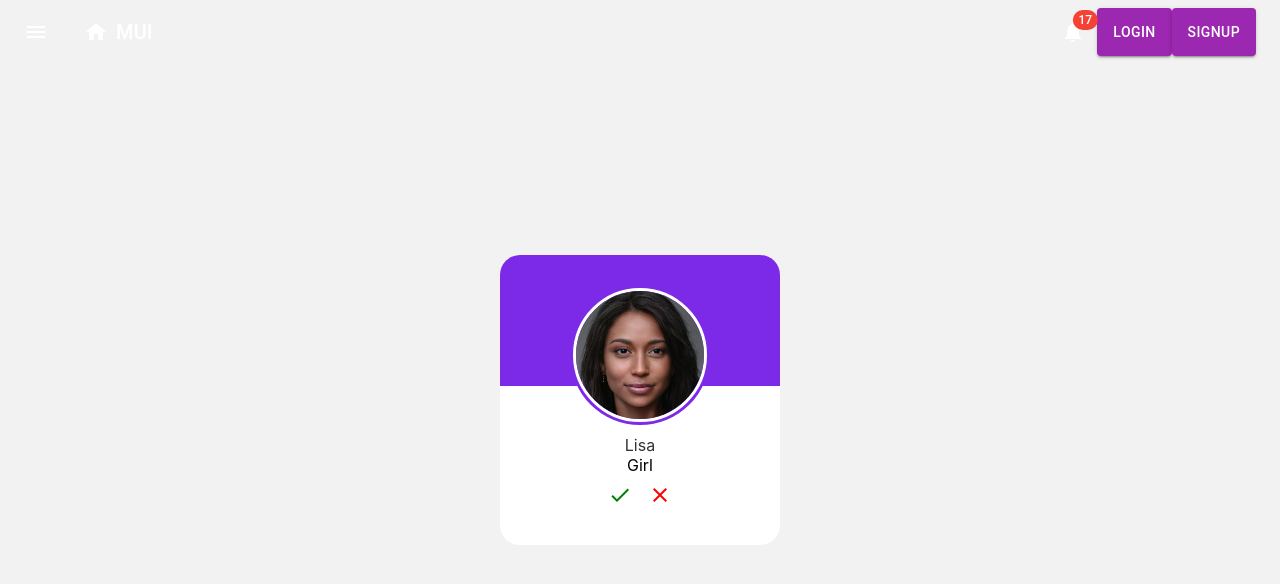
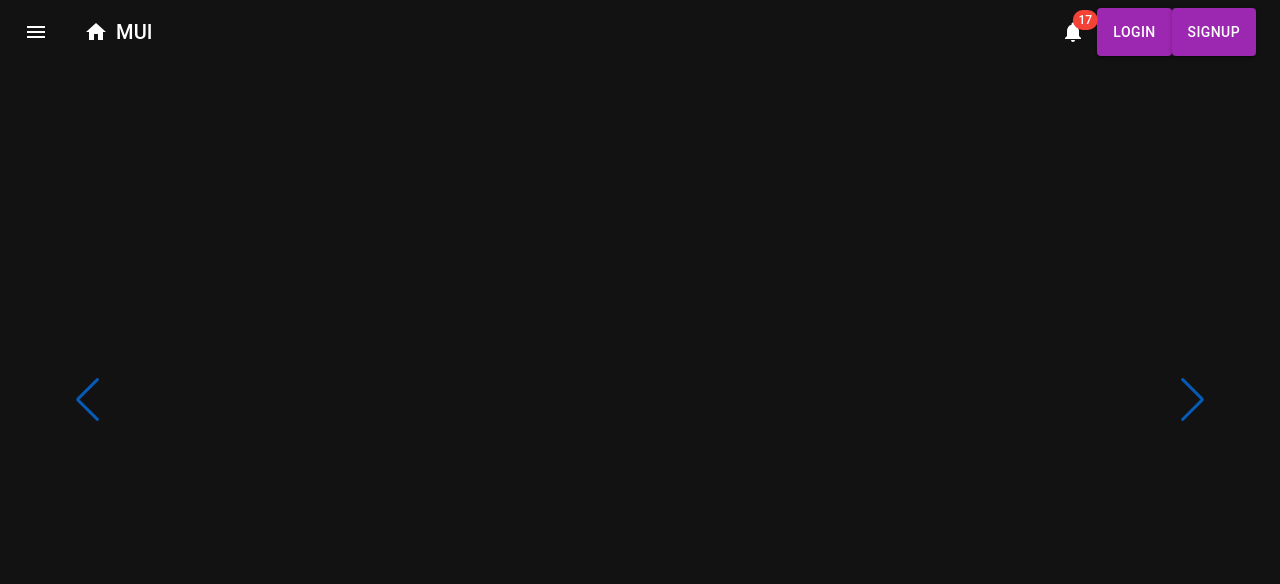
Before and after one commit to japnit01/FMS_Frontend, a React (Create React App) app in the folder fest_management_system/: page /c/fest/1/solo/1 in a window 1280 px wide. Shown: the top 584 px of the page. Built offline with nearby package versions, Linux system fonts and the light colour scheme.

Commit message:
card voting

```diff
--- a/fest_management_system/package.json
+++ b/fest_management_system/package.json
@@ -18,6 +18,7 @@
     "react-router-dom": "^6.2.2",
     "react-scripts": "5.0.0",
     "react-select": "^5.2.2",
+    "swiper": "^8.1.4",
     "web-vitals": "^2.1.4"
   },
   "proxy": "http://localhost:5000",
--- a/fest_management_system/src/Components/Solo.js
+++ b/fest_management_system/src/Components/Solo.js
@@ -20,10 +20,11 @@ import "../css/Voting.css";
 import CardHeader from '@mui/material/CardHeader';
 import Collapse from '@mui/material/Collapse';
 import { red } from '@mui/material/colors';
-import FavoriteIcon from '@mui/icons-material/Favorite';
-import ShareIcon from '@mui/icons-material/Share';
-import ExpandMoreIcon from '@mui/icons-material/ExpandMore';
-import MoreVertIcon from '@mui/icons-material/MoreVert';
+import { Swiper, SwiperSlide } from "swiper/react";
+import "swiper/css";
+import "swiper/css/pagination";
+import "swiper/css/navigation";
+import { Pagination, Navigation } from "swiper";
 
 const host = 'http://localhost:5000'
 
@@ -153,29 +154,37 @@ function Solo() {
   return (
     <>
       <div className="carouselcontainer">
-        <section>
-          <div className="content">
-            <div className="card">
-              <div class="card-content">
-                <div className="image">
-                  <img src="/profile/img1.jpg" alt="" />
-                </div>
+        <Swiper
+          slidesPerView={3}
+          spaceBetween={3}
+          slidesPerGroup={3}
+          loop={true}
+          loopFillGroupWithBlank={true}
+          pagination={{
+            clickable: true,
+          }}
+          navigation={true}
+          modules={[Pagination, Navigation]}
+          className="mySwiper"
+        >
+          {competitors.map((competitor) => (
+            <SwiperSlide key={competitor._id}>
+              <Card className="card">
+                <CardActionArea onClick={()=> handleVoting()}>
+                <CardContent class="card-content">
+                  <div className="image">
+                    <img src="/profile/img1.jpg" alt="" />
+                  </div>
 
-                <div className="name-profession">Lisa</div>
-                <div className="profession">Girl</div>
-                <div className="button">
-                    <IconButton aria-label="vote" sx={{color: 'green'}} id={'1'} onClick={handleSelected}>
-                      <CheckIcon/>
-                    </IconButton>
-                    <IconButton aria-label="clear" sx={{color: 'red'}} id={'2'} onClick={handleSelected}>
-                      <ClearIcon />
-                    </IconButton>
-                </div>
-              </div>
-            </div>
-            </div>
-        </section>
-        </div>
+                  <div className="name-profession">{competitor.name.toUpperCase()}</div>
+                  <div className="profession">{competitor.college}</div>
+                </CardContent>
+              </CardActionArea>
+            </Card>
+              </SwiperSlide>
+            ))}
+      </Swiper>
+    </div>
     </>
   )
 }
--- a/fest_management_system/src/css/Voting.css
+++ b/fest_management_system/src/css/Voting.css
@@ -3,7 +3,7 @@
     display: flex;
     align-items: center;
     justify-content: center;
-    background: #f2f2f2;
+    background: #121212;
 }
 
 *{
@@ -12,7 +12,7 @@
     box-sizing: border-box;
 }
 
-section .card .image{
+.card .image{
     height:140px;
     width:140px;
     border-radius:50%;
@@ -20,7 +20,7 @@ section .card .image{
     background-color:#7d2ae8;
 }
 
-section .card .image img{
+.card .image img{
     height:100%;
     width:100%;
     object-fit:cover;
@@ -29,11 +29,13 @@ section .card .image img{
 }
 
 .card{
-    background: #fff;
+    background-color:white;
+
     border-radius: 20px;
     position:relative;
     margin: 20px 0;
     width: 280px;
+    margin-bottom:4%;
 }
 
 .card .card-content{
@@ -43,6 +45,7 @@ section .card .image img{
     padding: 30px;
     position: relative;
     z-index: 100;
+
 }
 
 .card::before{
@@ -59,15 +62,45 @@ section .card .image img{
     flex-direction: column;
     align-items: center;
     margin-top:10px;
-    color:#333;
 }
 
 .name-profession .name{
     font-size:20px;
     font-weight:600;
+    color: white;
 }
 
 .name-profession .profession{
     font-size:15px;
     font-weight: 500;
 }
+
+.swiper-wrapper{
+    width:80% !important;
+    margin:0 4.5%;
+}
+
+.mySwiper{
+    width:90% !important;
+    height: 65%;
+    /* background-color: white; */
+}
+
+.swiper-pagination-bullet
+{
+    height:7px !important;
+    width:26px !important;
+    border-radius: 25px !important;
+    background:#7d2ae8 !important;
+}
+
+.swiper-button-next, .swiper-button-prev{
+    opacity: 0.7;
+    color:#7d2ae8;
+    transition: all 0.3s ease
+}
+
+.swiper-button-next:hover, .swiper-button-prev:hover{
+    opacity: 1;
+    color:#7d2ae8;
+}
```
Also changed, not shown: 1 other file (tests, documents, lock files or other folders).
